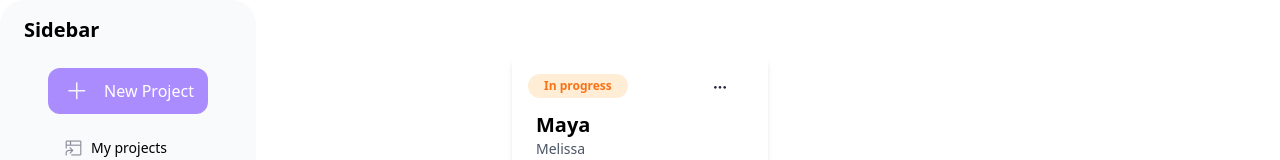
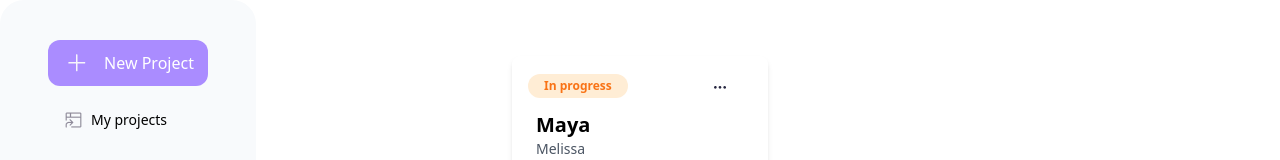
Before and after one commit to mayamelissa15/Micro-Hack, a React (Create React App) app in the folder client/my-react-app/: page / in a window 1280 px wide. Shown: the top 160 px of the page. Built offline with nearby package versions, Linux system fonts and the light colour scheme.

Commit message:
Update Sidebar.js

```diff
--- a/client/my-react-app/src/Components/Sidebar.js
+++ b/client/my-react-app/src/Components/Sidebar.js
@@ -7,7 +7,6 @@ const Sidebar = () => {
   return (
     <div className="fixed left-0 top-0 h-full w-64  bg-slate-50 text-black flex flex-col justify-between rounded-3xl">
       <div className="py-4 px-6">
-        <h1 className="text-xl font-bold">Sidebar</h1>
         <ul className="m-2 p-4">
         <li className=" cursor-pointer  flex items-center justify-around rounded transition-colors duration-300 bg-[#AA8CFF] text-white font-normal text-md text-center rounded-xl p-2">
             <img src={add} className="justify-around" alt="Add" /> New Project
```
